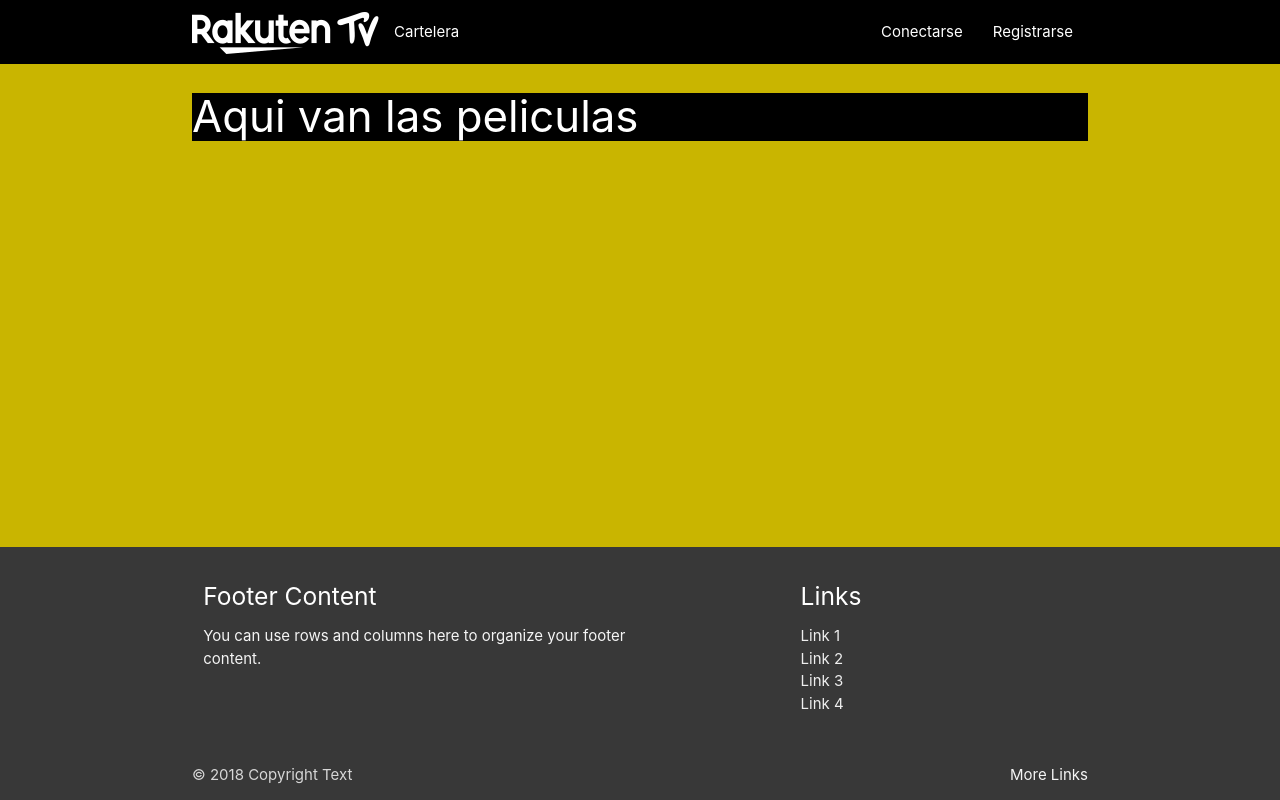
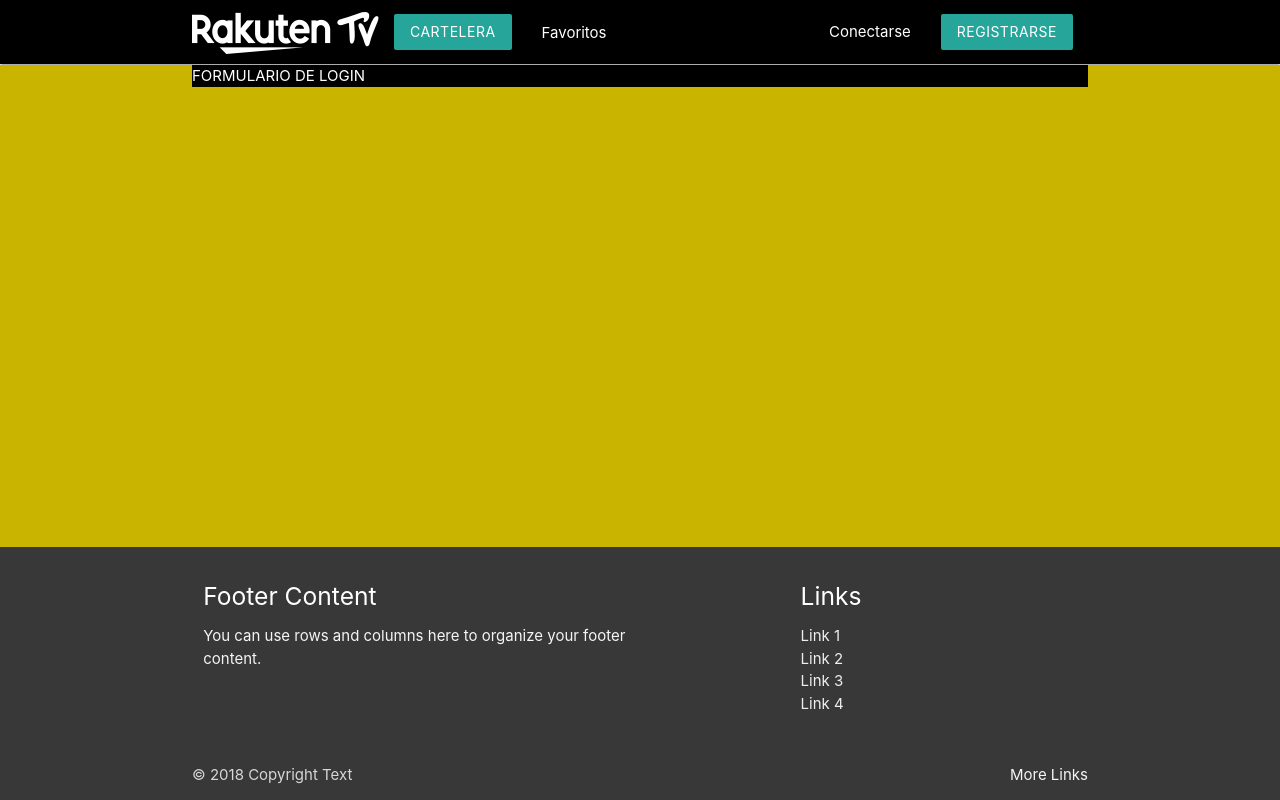
Before and after one commit to Ag3nte/AngularPrimeraWeb, an Angular app: page /login in a window 1280 px wide. Before the commit this address led to /. Built offline with nearby package versions, Linux system fonts and the light colour scheme.

Commit message:
# Más Cambios

```diff
--- a/src/app/app-routing.module.ts
+++ b/src/app/app-routing.module.ts
@@ -1,7 +1,10 @@
 import { NgModule } from '@angular/core';
 import { Routes, RouterModule } from '@angular/router';
+import {LoginComponent} from 'src/app/login/login.component';
 
-const routes: Routes = [];
+const routes: Routes = [
+  {path: 'login', component: LoginComponent}
+];
 
 @NgModule({
   imports: [RouterModule.forRoot(routes)],
--- a/src/app/app.module.ts
+++ b/src/app/app.module.ts
@@ -6,13 +6,15 @@ import { AppComponent } from './app.component';
 import { HeaderComponent } from './header/header.component';
 import { MainComponent } from './main/main.component';
 import { FooterComponent } from './footer/footer.component';
+import { LoginComponent } from './login/login.component';
 
 @NgModule({
    declarations: [
       AppComponent,
       HeaderComponent,
       MainComponent,
-      FooterComponent
+      FooterComponent,
+      LoginComponent
    ],
    imports: [
       BrowserModule,
--- a/src/app/header/header.component.html
+++ b/src/app/header/header.component.html
@@ -1,12 +1,22 @@
+
+
+<!-- CARTELERA -->
+<ul id='dropdown-cartelera' class='dropdown-content'>
+  <li><a href="#!">Todas Peliculas</a></li>
+  <li><a href="#!">Últimos Estrenos</a></li>
+  <li><a href="#!">Populares</a></li>
+</ul>
+
 <nav>
   <div class="container nav-wrapper">
     <ul id="nav-mobile" class="left hide-on-med-and-down">
       <li><img style="vertical-align:middle" class="responsive-img" src="assets\images\rakuten_logo.png"></li>
-      <li><a href="sass.html">Cartelera</a></li>
+      <li><a class='dropdown-trigger btn' href='#' data-target='dropdown-cartelera'>Cartelera</a></li>
+      <li><a class="waves-effect waves-light" href="#">{{favoritos}}</a></li>
     </ul>
     <ul id="nav-mobile" class="right hide-on-med-and-down">
-      <li><a href="sass.html">Conectarse</a></li>
-      <li><a href="sass.html">Registrarse</a></li>
+      <li><a href="/login">Conectarse</a></li>
+      <li><a class="btn" href="#">Registrarse</a></li>
     </ul>
   </div>
 </nav>
--- a/src/app/header/header.component.ts
+++ b/src/app/header/header.component.ts
@@ -7,9 +7,12 @@ import { Component, OnInit } from '@angular/core';
 })
 export class HeaderComponent implements OnInit {
 
+  favoritos:string;
+
   constructor() { }
 
   ngOnInit() {
+    this.favoritos = 'Favoritos';
   }
 
 }
--- /dev/null
+++ b/src/app/login/login.component.html
@@ -0,0 +1,4 @@
+
+<div>
+  FORMULARIO DE LOGIN
+</div>
--- /dev/null
+++ b/src/app/login/login.component.ts
@@ -0,0 +1,15 @@
+import { Component, OnInit } from '@angular/core';
+
+@Component({
+  selector: 'app-login',
+  templateUrl: './login.component.html',
+  styleUrls: ['./login.component.css']
+})
+export class LoginComponent implements OnInit {
+
+  constructor() { }
+
+  ngOnInit() {
+  }
+
+}
--- a/src/app/main/main.component.html
+++ b/src/app/main/main.component.html
@@ -1,3 +1,3 @@
 <div style="height: fit-content" class="container">
-  <h3>Aqui van las peliculas</h3>
+  <router-outlet></router-outlet>
 </div>
--- a/src/index.html
+++ b/src/index.html
@@ -11,6 +11,15 @@
   <link href="https://fonts.googleapis.com/icon?family=Material+Icons" rel="stylesheet">
   <link rel="stylesheet" href="https://cdnjs.cloudflare.com/ajax/libs/materialize/1.0.0/css/materialize.min.css">
   <script src="https://cdnjs.cloudflare.com/ajax/libs/materialize/1.0.0/js/materialize.min.js"></script>
+
+  <script>
+    // FUNCIONAMIENTO DROPDOWNS
+    document.addEventListener('DOMContentLoaded', function () {
+      var elems = document.querySelectorAll('.dropdown-trigger');
+      var instances = M.Dropdown.init(elems, {coverTrigger: false});
+    });
+  </script>
+
 </head>
 <body>
   <app-root></app-root>
```
Also changed, not shown: src/app/login/login.component.css (added), 1 other file (tests, documents, lock files or other folders).
